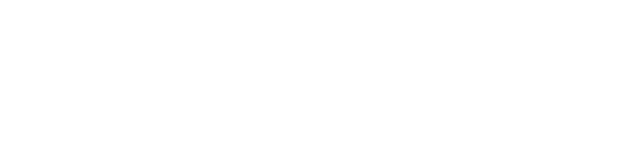
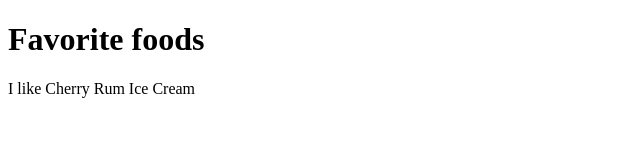
Before and after one commit to rmccrear/emmet-practice, a plain HTML site: page index.html in a window 1280 px wide. Shown: the whole page, without its empty margins (0-640 px from the left). Drawn offline with Linux system fonts and the light colour scheme.

Commit message:
added h1 and p tags

```diff
--- a/index.html
+++ b/index.html
@@ -6,6 +6,8 @@
     <title>CS Rocks</title>
 </head>
 <body>
+    <h1>Favorite foods</h1>
+    <p>I like Cherry Rum Ice Cream</p>
 
 </body>
 </html>
```
